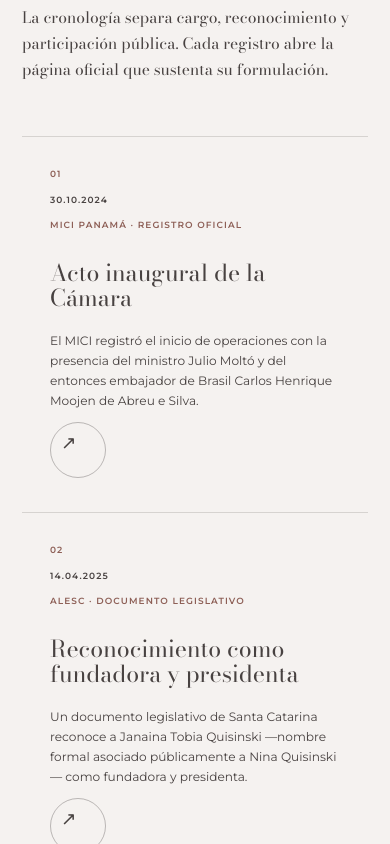
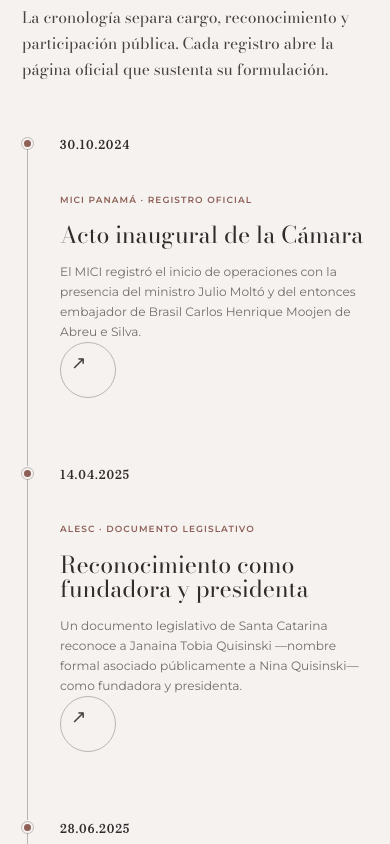
Before and after one commit to nquisinski1/Chairwoman, a Next.js app: page / in a window 390 px wide. Shown: the part 2940-3784 px from the top of the page. Built offline with nearby package versions, Linux system fonts and the light colour scheme.

Commit message:
render institutional record as timeline

```diff
--- a/app/globals.css
+++ b/app/globals.css
@@ -2066,6 +2066,64 @@ summary:focus-visible {
 .ne-record { background: var(--ne-paper-deep); }
 .ne-record li > span,
 .ne-record small { color: var(--ne-copper-deep); }
+.ne-record ol {
+  display: grid;
+  grid-template-columns: repeat(6, minmax(185px, 1fr));
+  overflow-x: auto;
+  border: 0;
+  scrollbar-color: var(--ne-copper) transparent;
+  scrollbar-width: thin;
+}
+.ne-record li,
+.ne-record li:nth-child(2n),
+.ne-record li:nth-child(3n) {
+  position: relative;
+  display: flex;
+  min-height: 440px;
+  flex-direction: column;
+  gap: 0;
+  padding: 0 28px 6px 0;
+  border: 0;
+}
+.ne-record li::before {
+  position: absolute;
+  top: 54px;
+  right: 0;
+  left: 0;
+  height: 1px;
+  background: rgba(72, 66, 65, .35);
+  content: "";
+}
+.ne-record li::after {
+  position: absolute;
+  top: 49px;
+  left: 0;
+  width: 11px;
+  height: 11px;
+  border: 2px solid var(--ne-paper-deep);
+  border-radius: 50%;
+  background: var(--ne-copper-deep);
+  box-shadow: 0 0 0 1px rgba(72, 66, 65, .3);
+  content: "";
+}
+.ne-record li > span { display: none; }
+.ne-record time {
+  color: var(--ne-ink-deep);
+  font-family: "Bodoni Moda", serif;
+  font-size: .72rem;
+  font-weight: 600;
+  letter-spacing: .12em;
+}
+.ne-record li > div {
+  display: block;
+  margin-top: 78px;
+}
+.ne-record h3 {
+  margin: 13px 0 14px;
+  color: var(--ne-ink-deep);
+  font-size: clamp(1.45rem, 1.85vw, 2rem);
+}
+.ne-record li p { color: var(--ne-stone); }
 .ne-record li > a {
   position: relative;
   display: block;
@@ -2125,6 +2183,7 @@ summary:focus-visible {
 
 @media (max-width: 980px) {
   .ne-proof-strip div:nth-child(-n+2) { border-bottom-color: rgba(255, 255, 255, .18); }
+  .ne-record ol { grid-template-columns: repeat(6, 220px); }
 }
 
 @media (max-width: 760px) {
@@ -2132,6 +2191,24 @@ summary:focus-visible {
   .ne-mobile-menu summary { color: var(--ne-ink); }
   .ne-mobile-menu nav { background: var(--ne-ink-deep); color: var(--ne-white); }
   .ne-mobile-menu nav a { border-color: rgba(255, 255, 255, .18); }
+  .ne-record ol { display: block; overflow: visible; }
+  .ne-record li,
+  .ne-record li:nth-child(2n),
+  .ne-record li:nth-child(3n) {
+    min-height: 0;
+    padding: 0 0 68px 38px;
+  }
+  .ne-record li::before {
+    top: 7px;
+    right: auto;
+    bottom: 0;
+    left: 5px;
+    width: 1px;
+    height: auto;
+  }
+  .ne-record li:last-child::before { bottom: 60px; }
+  .ne-record li::after { top: 2px; left: 0; }
+  .ne-record li > div { margin-top: 30px; }
   .ne-record li > a { width: 56px; min-height: 56px; }
   .ne-record li > a span { top: 11px; left: 10px; font-size: 1.15rem; }
 }
```
Also changed, not shown: 1 other file (tests, documents, lock files or other folders).
